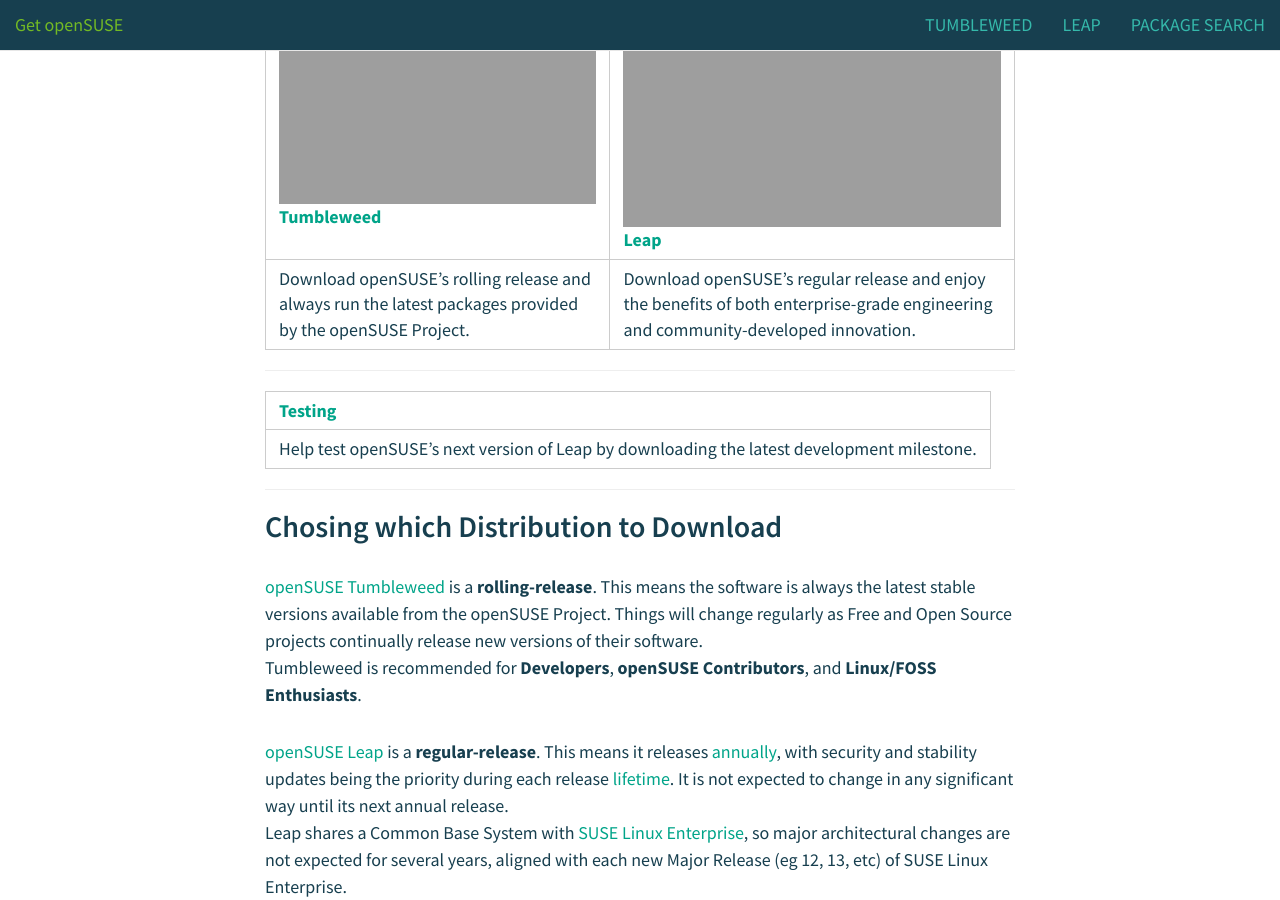
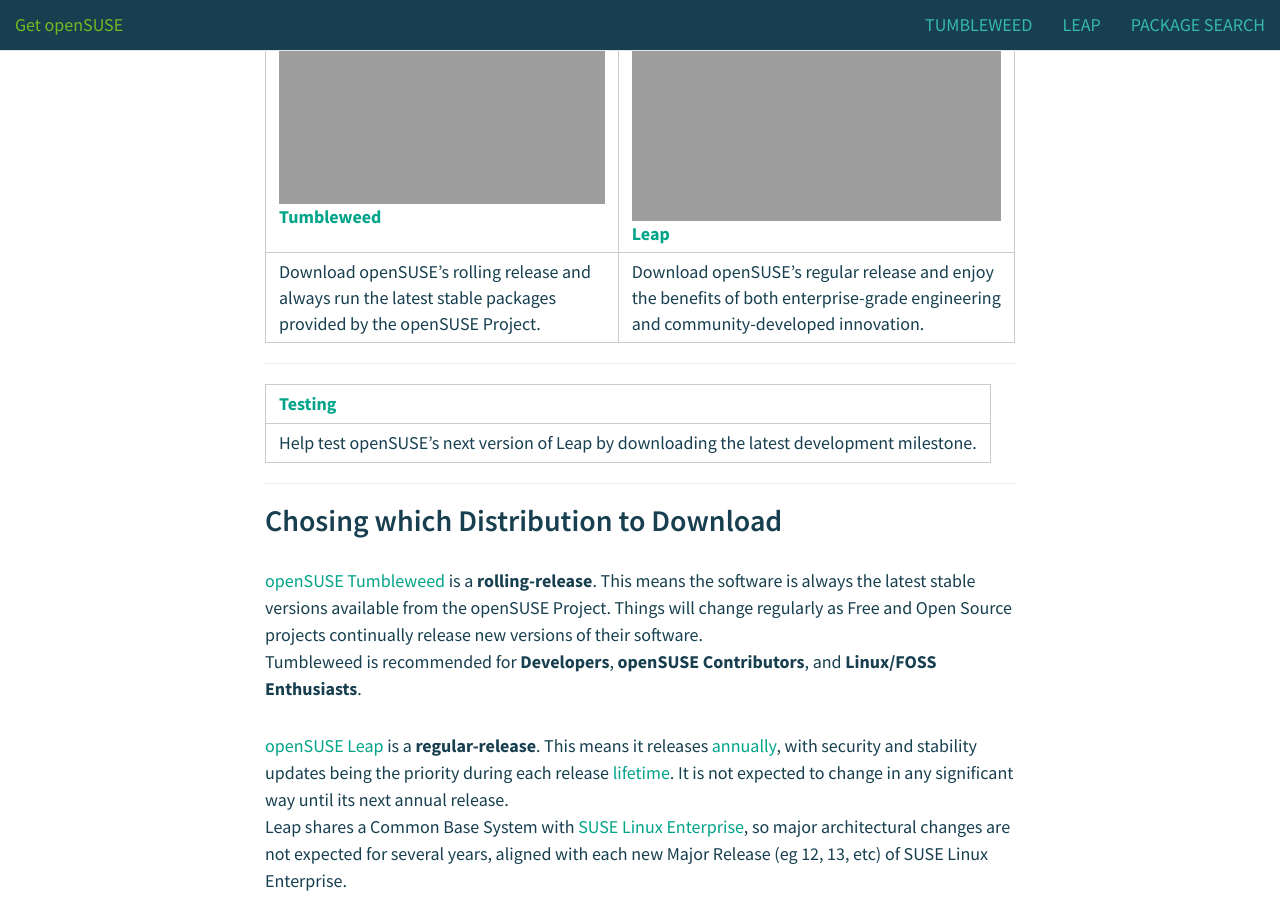
Before and after one commit to sysrich/new-software.o.o, a Jekyll site: the page built from index.md, in a window 1280 px wide and 900 px high, scrolled down 365 px. Built offline with Jekyll 4.4.1, drawn with Linux system fonts in a browser that asks for light colours; nearby versions of some CDN libraries.

Commit message:
add the word stable to fix balance

```diff
--- a/index.md
+++ b/index.md
@@ -5,7 +5,7 @@
 ---
 | [![Tumbleweed Logo]({{ site.url }}/img/Tumbleweed-green.png)](tumbleweed) [Tumbleweed](tumbleweed) | [![Leap Logo]({{ site.url }}/img/Leap-green.png)](leap) [Leap](leap) |
 | --------------------------------------- | --------------------------- |
-| Download openSUSE's rolling release and always run the latest packages provided by the openSUSE Project. | Download openSUSE's regular release and enjoy the benefits of both enterprise-grade engineering and community-developed innovation. |
+| Download openSUSE's rolling release and always run the latest stable packages provided by the openSUSE Project. | Download openSUSE's regular release and enjoy the benefits of both enterprise-grade engineering and community-developed innovation. |
 
 ***
 
```
